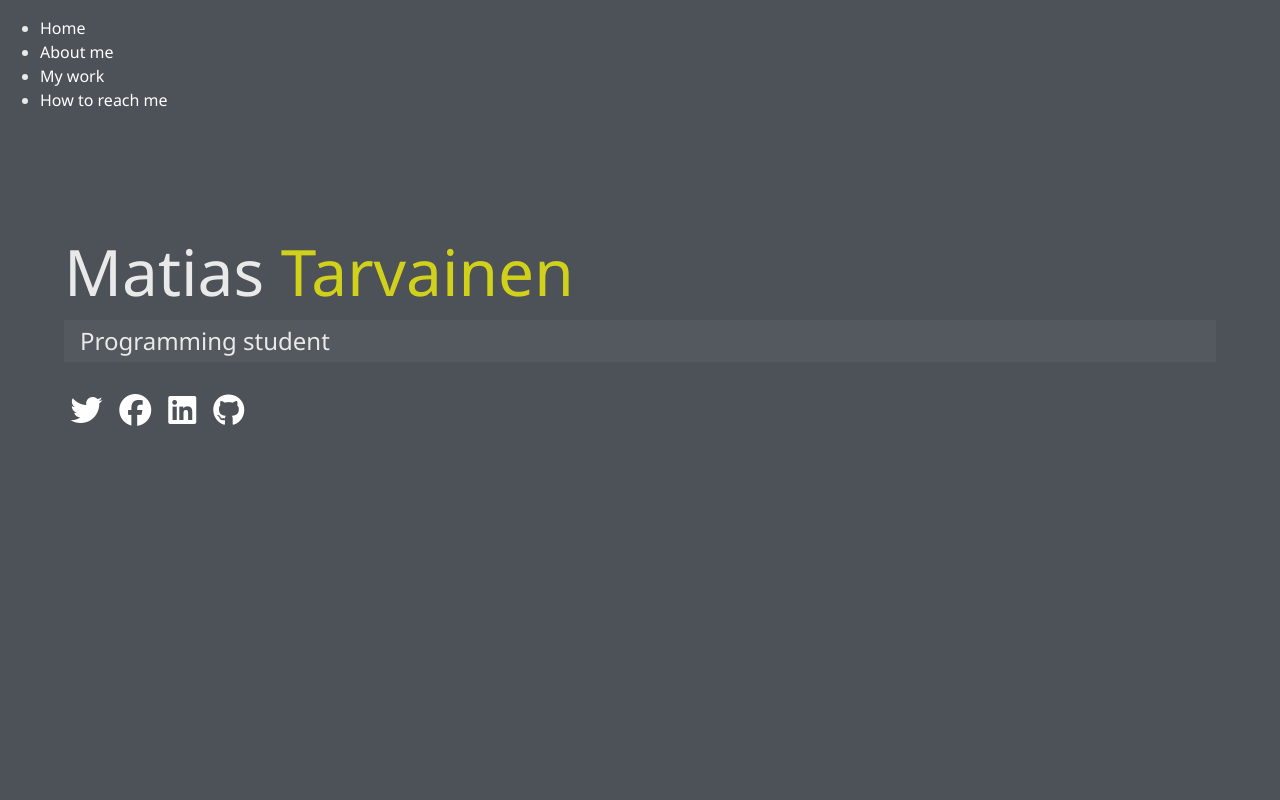
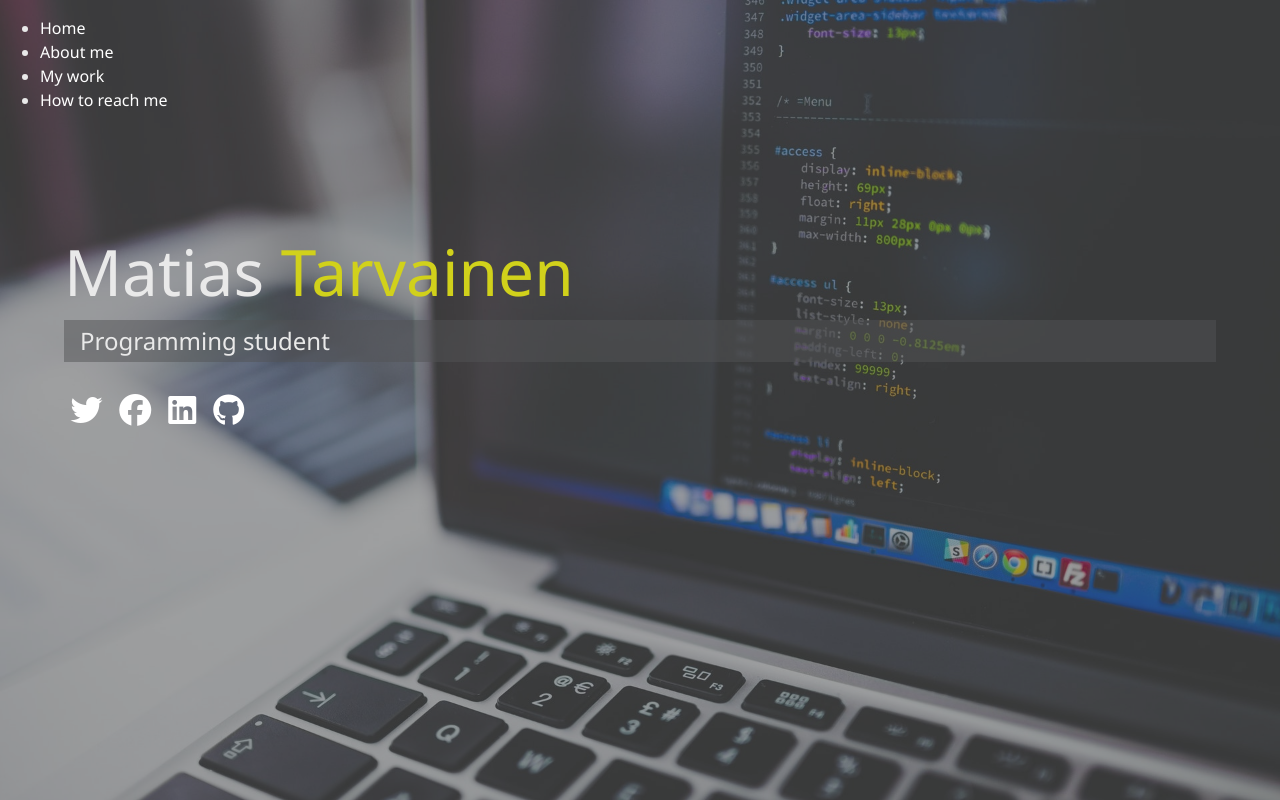
Before and after one commit to Poppaluu/Schoolwork-Front-End, a website: page dist/index.html in a window 1280 px wide. Drawn offline with Linux system fonts and the light colour scheme.

Commit message:
background image working, changed some colors

```diff
--- /dev/null
+++ b/scss/_config.scss
@@ -0,0 +1,30 @@
+$primary-color: #444647;
+$secondary-color: rgb(209, 209, 27);
+$show-home-image: true;
+$home-image: url(../img/background3.jpg);
+$background-opacity: 0.5;
+
+@mixin easeOut {
+    transition: all 0.5s ease-out;
+}
+
+@mixin background{
+    @if $show-home-image{
+        &#bg-img{
+            background: $home-image;
+            background-attachment: fixed;
+            background-size: cover;
+
+            &:after {
+                content:'';
+                position: absolute;
+                top: 0;
+                right: 0;
+                width: 100%;
+                height: 100%;
+                z-index: -1;
+                background: rgba($primary-color, $background-opacity);
+            }
+        }
+    }
+}
--- a/scss/main.scss
+++ b/scss/main.scss
@@ -1,22 +1,4 @@
-$primary-color: #4c5257;
-$secondary-color: rgb(209, 209, 27);
-$show-home-image: true;
-$home-image: url(../img/background3.jpg);
-$background-opacity: 0.9;
-
-@mixin easeOut {
-    transition: all 0.5s ease-out;
-}
-
-@mixin background{
-    @if $show-home-image{
-        &#bg-img{
-            background: $home-image;
-            background-attachment: fixed;
-            background-size: cover;
-        }
-    }
-}
+@import 'config';
 
 *{
     box-sizing: border-box;
```
Also changed, not shown: dist/css/main.css, dist/index.html.
